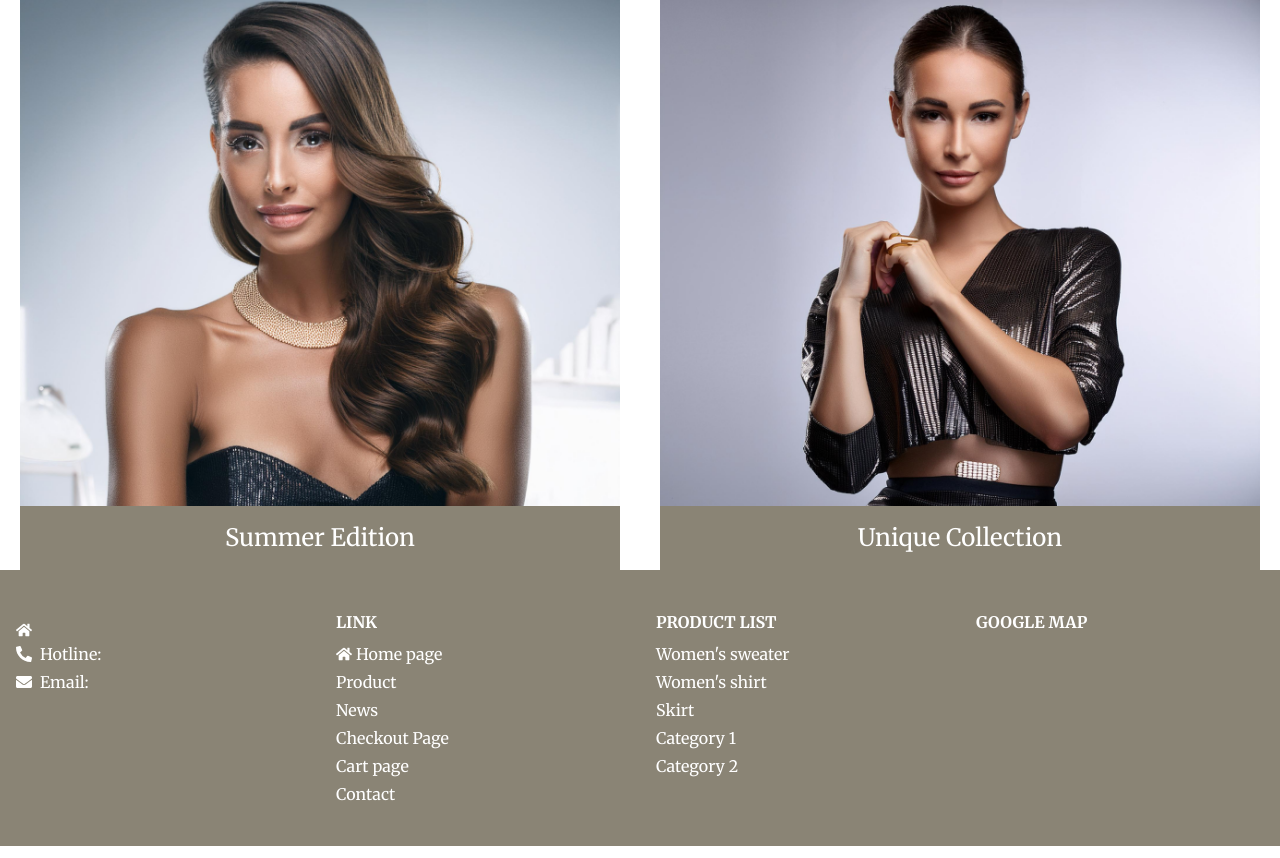
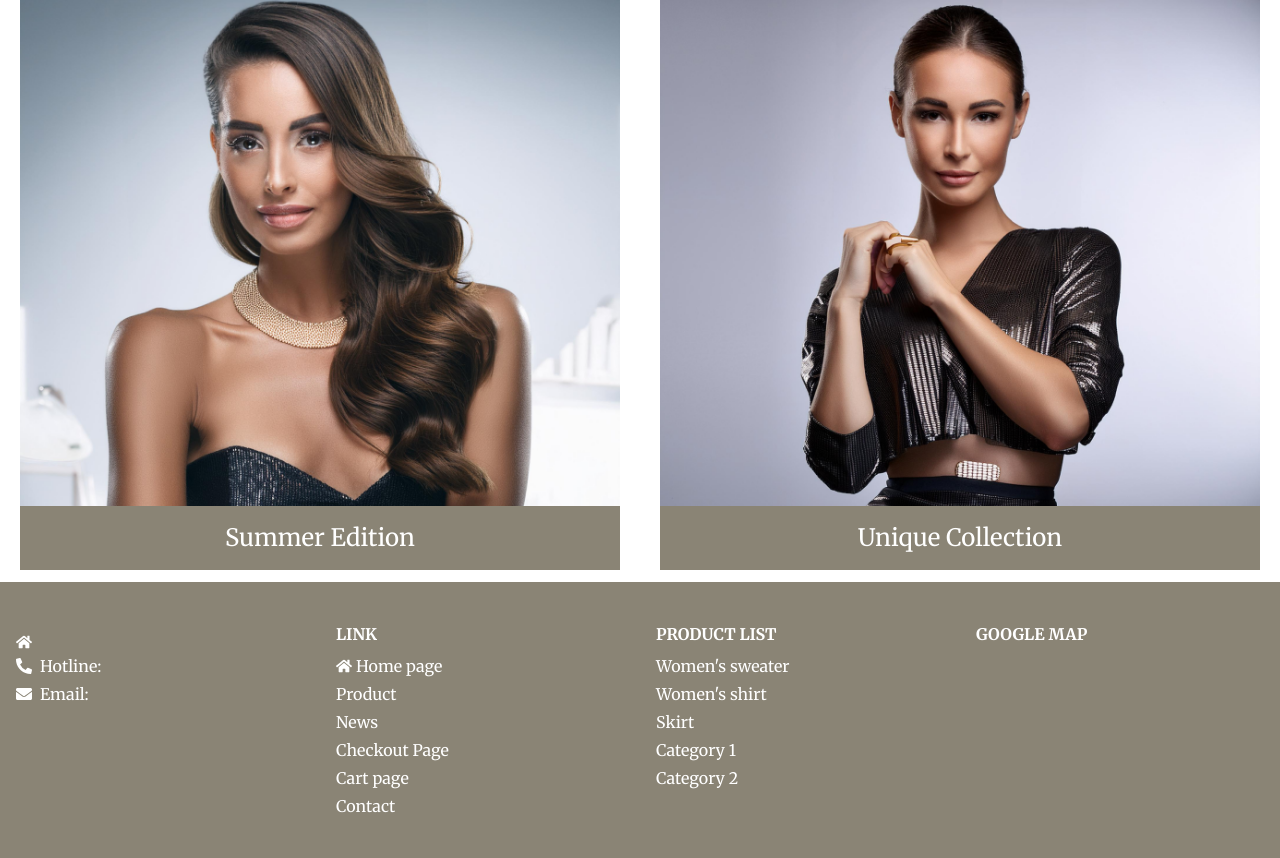
Before and after one commit to TrinhChung/GenWeb, a React (Vite) app in the folder template_fe/template_default/: page / in a window 1280 px wide. Shown: the part 1878-2736 px from the top of the page. Built offline with nearby package versions, Linux system fonts and the light colour scheme; no server answers.

Commit message:
fix footer no margin

```diff
--- a/template_fe/template_default/index.html
+++ b/template_fe/template_default/index.html
@@ -4,7 +4,7 @@
     <meta charset="UTF-8" />
     <link rel="icon" type="image/svg+xml" href="/vite.svg" />
     <meta name="viewport" content="width=device-width, initial-scale=1.0" />
-    <title>Vite + React + TS</title>
+    <title>Shop</title>
     <link rel="preconnect" href="https://fonts.googleapis.com" />
     <link rel="preconnect" href="https://fonts.gstatic.com" crossorigin />
     <link
--- a/template_fe/template_default/src/components/Footer.tsx
+++ b/template_fe/template_default/src/components/Footer.tsx
@@ -27,7 +27,7 @@ const Footer = () => {
   }, []);
 
   return (
-    <footer className="w-full bg-secondaryBrown text-white py-10 px-4">
+    <footer className="w-full bg-secondaryBrown text-white py-10 px-4 mt-3">
       <div className="max-w-7xl mx-auto grid grid-cols-1 md:grid-cols-4 gap-8">
         {/* Cột 1: Thông tin công ty */}
         <div>
```
